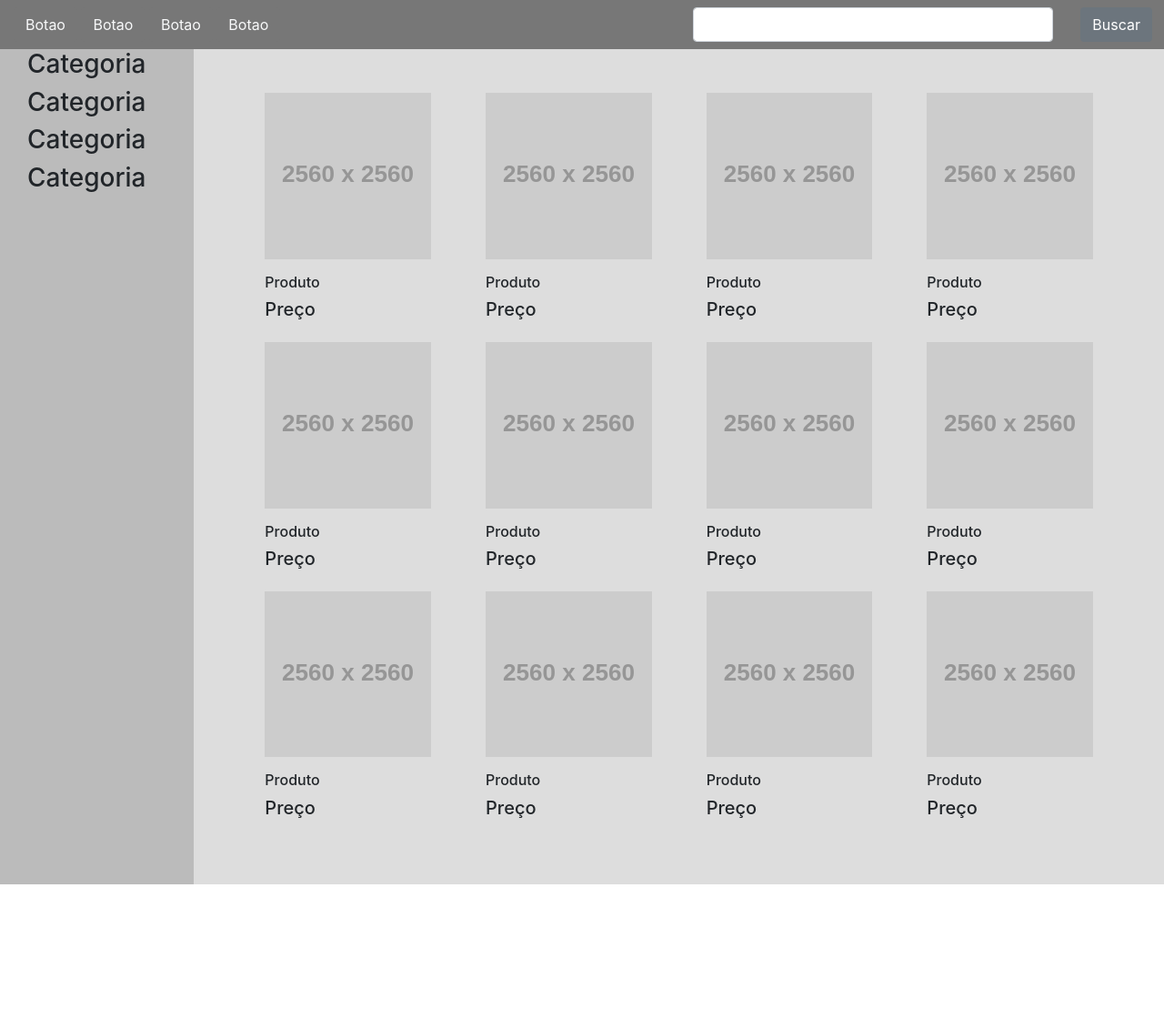
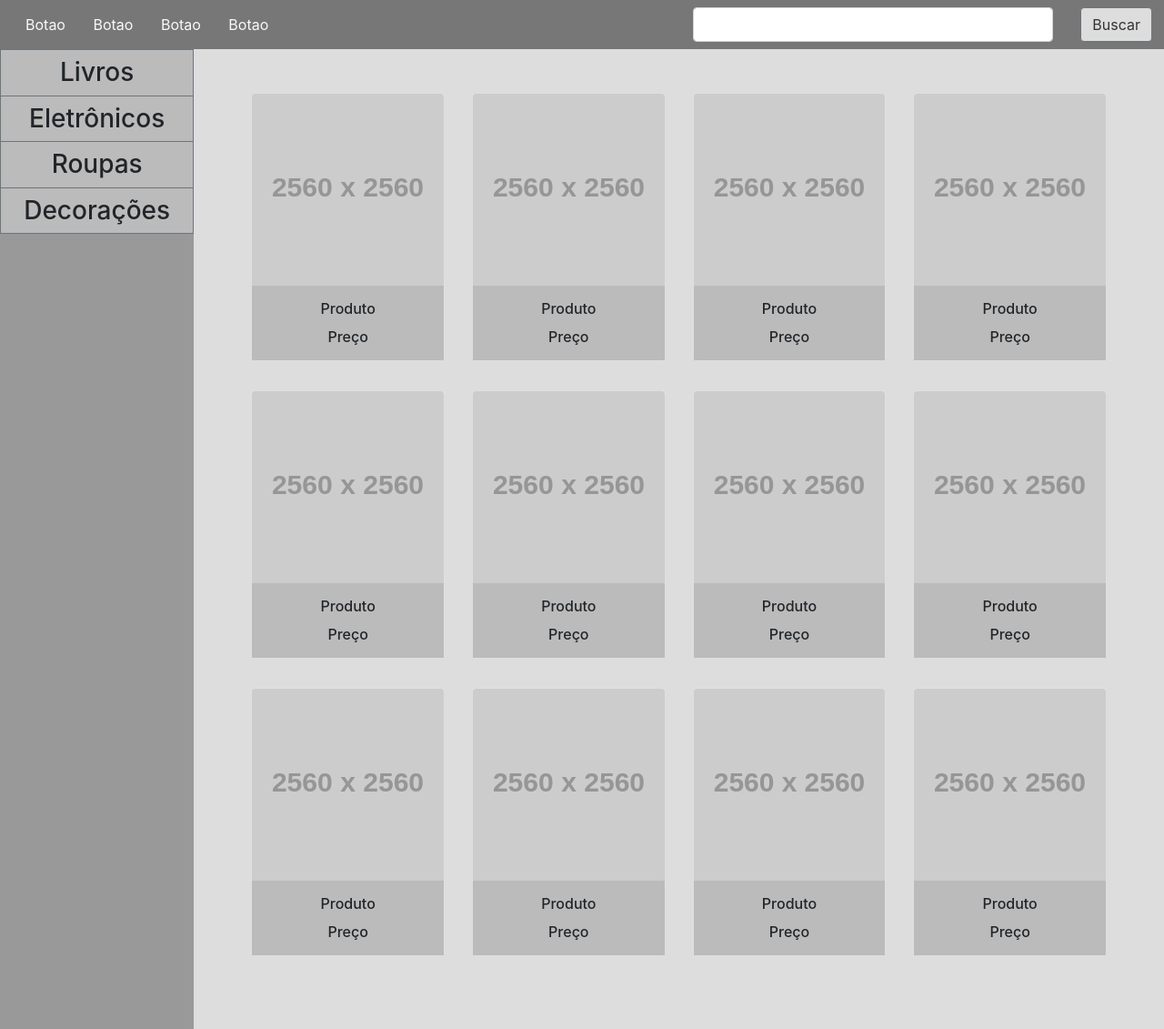
Before and after one commit to jlucartc/Templates, a plain HTML site: page ecommerce.html in a window 1280 px wide. Shown: the whole page at 91% size. Before the commit the page ends 972 px from the top, so only its background shows below. Drawn offline with nearby package versions, Linux system fonts and the light colour scheme; placeholder pictures from the web are drawn by us.

Commit message:
Dando uma atualizada nas templates

```diff
--- a/ecommerce.css
+++ b/ecommerce.css
@@ -131,6 +131,24 @@
 
 }
 
+.cinza-bg-5 {
+
+    background-color:#555555;
+
+}
+
+.cinza-bg-6 {
+
+    background-color:#333333;
+
+}
+
+.cinza-bg-7 {
+
+    background-color:#111111;
+
+}
+
 .cinza-fg-1 {
 
     color:#dddddd;
@@ -155,6 +173,24 @@
 
 }
 
+.cinza-fg-5 {
+
+    color:#555555;
+
+}
+
+.cinza-fg-6 {
+
+    color:#333333;
+
+}
+
+.cinza-fg-7 {
+
+    color:#111111;
+
+}
+
 #banner {
 
     background-image: url(https://cdn.pixabay.com/photo/2014/12/15/17/17/sailing-boat-569336_960_720.jpg);
--- a/ecommerce.html
+++ b/ecommerce.html
@@ -23,189 +23,243 @@
 
                 </div>
                 <div class="col-1">
-                    <button type="button" class="btn btn-secondary" name="button">Buscar</button>
+                    <button type="button" class="btn btn-secondary cinza-bg-1 cinza-fg-6" name="button">Buscar</button>
                 </div>
             </div>
             <div class="row">
-                <div class="col-2 cinza-bg-2">
+                <div class="col-md-2 col-lg-2 col-sm-12 cinza-bg-3 px-0">
                     <div class="container-fluid">
                         <div class="row">
-                            <div class="col-12">
-                                <h3>Categoria</h3>
+                            <div class="col-12 cinza-bg-2 border border-secondary border-bottom-0 my-auto">
+                                <h3 class="text-center align-middle m-0 py-2">Livros</h3>
                             </div>
-                            <div class="col-12">
-                                <h3>Categoria</h3>
+                        </div>
+                        <div class="row">
+                            <div class="col-12 cinza-bg-2 border border-secondary border-bottom-0 my-auto">
+                                <h3 class="text-center align-middle m-0 py-2">Eletrônicos</h3>
                             </div>
-                            <div class="col-12">
-                                <h3>Categoria</h3>
+                        </div>
+                        <div class="row">
+                            <div class="col-12 cinza-bg-2 border border-secondary border-bottom-0 my-auto">
+                                <h3 class="text-center align-middle m-0 py-2">Roupas</h3>
                             </div>
-                            <div class="col-12">
-                                <h3>Categoria</h3>
+                        </div>
+                        <div class="row">
+                            <div class="col-12 cinza-bg-2 border border-secondary my-auto">
+                                <h3 class="text-center align-middle m-0 py-2">Decorações</h3>
                             </div>
                         </div>
                     </div>
                 </div>
-                <div class="col-10 cinza-bg-1 p-5">
+                <div class="col-sm-12 col-md-10 col-lg-10 cinza-bg-1 p-5">
                     <div class="container-fluid">
-                        <div class="row">
-                            <div class="col-3">
+                        <div class="row mb-3">
+                            <div class="col-sm-6 col-md-3 col-lg-3 mb-sm-3">
+                                <div class="card">
                                 <div class="container-fluid">
-                                    <div class="row">
-                                        <div class="col-12">
-                                            <img src="https://dummyimage.com/2560x2560/bbbbbb/777777" class="img-fluid" alt="">
+                                    <div class="row rounded-top">
+                                        <div class="col-12 px-0">
+                                            <img src="https://dummyimage.com/2560x2560/999999/777777" class="img-fluid card-img-top" alt="">
                                         </div>
-                                        <div class="col-12 py-3">
-                                            <h6>Produto</h6>
-                                            <h5>Preço</h5>
+                                    </div>
+                                    <div class="row card-body cinza-bg-2 p-0 justify-content-center">
+                                        <div class="cinza-bg-2 col-12 py-3 px-0">
+                                            <h6 class="text-center card-title">Produto</h6>
+                                            <h6 class="text-center card-text">Preço</h6>
                                         </div>
                                     </div>
                                 </div>
+                                </div>
                             </div>
-                            <div class="col-3">
+                            <div class="col-sm-6 col-md-3 col-lg-3 mb-sm-3">
+                                <div class="card">
                                 <div class="container-fluid">
-                                    <div class="row">
-                                        <div class="col-12">
-                                            <img src="https://dummyimage.com/2560x2560/bbbbbb/777777" class="img-fluid" alt="">
+                                    <div class="row rounded-top">
+                                        <div class="col-12 px-0">
+                                            <img src="https://dummyimage.com/2560x2560/999999/777777" class="img-fluid card-img-top" alt="">
                                         </div>
-                                        <div class="col-12 py-3">
-                                            <h6>Produto</h6>
-                                            <h5>Preço</h5>
+                                    </div>
+                                    <div class="row card-body cinza-bg-2 p-0 justify-content-center">
+                                        <div class="cinza-bg-2 col-12 py-3 px-0">
+                                            <h6 class="text-center card-title">Produto</h6>
+                                            <h6 class="text-center card-text">Preço</h6>
                                         </div>
                                     </div>
                                 </div>
+                                </div>
                             </div>
-                            <div class="col-3">
+                            <div class="col-sm-6 col-md-3 col-lg-3 mb-sm-3">
+                                <div class="card">
                                 <div class="container-fluid">
-                                    <div class="row">
-                                        <div class="col-12">
-                                            <img src="https://dummyimage.com/2560x2560/bbbbbb/777777" class="img-fluid" alt="">
+                                    <div class="row rounded-top">
+                                        <div class="col-12 px-0">
+                                            <img src="https://dummyimage.com/2560x2560/999999/777777" class="img-fluid card-img-top" alt="">
                                         </div>
-                                        <div class="col-12 py-3">
-                                            <h6>Produto</h6>
-                                            <h5>Preço</h5>
+                                    </div>
+                                    <div class="row card-body cinza-bg-2 p-0 justify-content-center">
+                                        <div class="cinza-bg-2 col-12 py-3 px-0">
+                                            <h6 class="text-center card-title">Produto</h6>
+                                            <h6 class="text-center card-text">Preço</h6>
                                         </div>
                                     </div>
                                 </div>
+                                </div>
                             </div>
-                            <div class="col-3">
+                            <div class="col-sm-6 col-md-3 col-lg-3 mb-sm-3">
+                                <div class="card">
                                 <div class="container-fluid">
-                                    <div class="row">
-                                        <div class="col-12">
-                                            <img src="https://dummyimage.com/2560x2560/bbbbbb/777777" class="img-fluid" alt="">
+                                    <div class="row rounded-top">
+                                        <div class="col-12 px-0">
+                                            <img src="https://dummyimage.com/2560x2560/999999/777777" class="img-fluid card-img-top" alt="">
                                         </div>
-                                        <div class="col-12 py-3">
-                                            <h6>Produto</h6>
-                                            <h5>Preço</h5>
+                                    </div>
+                                    <div class="row card-body cinza-bg-2 p-0 justify-content-center">
+                                        <div class="cinza-bg-2 col-12 py-3 px-0">
+                                            <h6 class="text-center card-title">Produto</h6>
+                                            <h6 class="text-center card-text">Preço</h6>
                                         </div>
                                     </div>
                                 </div>
+                                </div>
                             </div>
                         </div>
-                        <div class="row">
-                            <div class="col-3">
+                        <div class="row mb-3">
+                            <div class="col-sm-6 col-md-3 col-lg-3 mb-sm-3">
+                                <div class="card">
                                 <div class="container-fluid">
-                                    <div class="row">
-                                        <div class="col-12">
-                                            <img src="https://dummyimage.com/2560x2560/bbbbbb/777777" class="img-fluid" alt="">
+                                    <div class="row rounded-top">
+                                        <div class="col-12 px-0">
+                                            <img src="https://dummyimage.com/2560x2560/999999/777777" class="img-fluid card-img-top" alt="">
                                         </div>
-                                        <div class="col-12 py-3">
-                                            <h6>Produto</h6>
-                                            <h5>Preço</h5>
+                                    </div>
+                                    <div class="row card-body cinza-bg-2 p-0 justify-content-center">
+                                        <div class="cinza-bg-2 col-12 py-3 px-0">
+                                            <h6 class="text-center card-title">Produto</h6>
+                                            <h6 class="text-center card-text">Preço</h6>
                                         </div>
                                     </div>
                                 </div>
+                                </div>
                             </div>
-                            <div class="col-3">
+                            <div class="col-sm-6 col-md-3 col-lg-3 mb-sm-3">
+                                <div class="card">
                                 <div class="container-fluid">
-                                    <div class="row">
-                                        <div class="col-12">
-                                            <img src="https://dummyimage.com/2560x2560/bbbbbb/777777" class="img-fluid" alt="">
+                                    <div class="row rounded-top">
+                                        <div class="col-12 px-0">
+                                            <img src="https://dummyimage.com/2560x2560/999999/777777" class="img-fluid card-img-top" alt="">
                                         </div>
-                                        <div class="col-12 py-3">
-                                            <h6>Produto</h6>
-                                            <h5>Preço</h5>
+                                    </div>
+                                    <div class="row card-body cinza-bg-2 p-0 justify-content-center">
+                                        <div class="cinza-bg-2 col-12 py-3 px-0">
+                                            <h6 class="text-center card-title">Produto</h6>
+                                            <h6 class="text-center card-text">Preço</h6>
                                         </div>
                                     </div>
                                 </div>
+                                </div>
                             </div>
-                            <div class="col-3">
+                            <div class="col-sm-6 col-md-3 col-lg-3 mb-sm-3">
+                                <div class="card">
                                 <div class="container-fluid">
-                                    <div class="row">
-                                        <div class="col-12">
-                                            <img src="https://dummyimage.com/2560x2560/bbbbbb/777777" class="img-fluid" alt="">
+                                    <div class="row rounded-top">
+                                        <div class="col-12 px-0">
+                                            <img src="https://dummyimage.com/2560x2560/999999/777777" class="img-fluid card-img-top" alt="">
                                         </div>
-                                        <div class="col-12 py-3">
-                                            <h6>Produto</h6>
-                                            <h5>Preço</h5>
+                                    </div>
+                                    <div class="row card-body cinza-bg-2 p-0 justify-content-center">
+                                        <div class="cinza-bg-2 col-12 py-3 px-0">
+                                            <h6 class="text-center card-title">Produto</h6>
+                                            <h6 class="text-center card-text">Preço</h6>
                                         </div>
                                     </div>
                                 </div>
+                                </div>
                             </div>
-                            <div class="col-3">
+                            <div class="col-sm-6 col-md-3 col-lg-3 mb-sm-3">
+                                <div class="card">
                                 <div class="container-fluid">
-                                    <div class="row">
-                                        <div class="col-12">
-                                            <img src="https://dummyimage.com/2560x2560/bbbbbb/777777" class="img-fluid" alt="">
+                                    <div class="row rounded-top">
+                                        <div class="col-12 px-0">
+                                            <img src="https://dummyimage.com/2560x2560/999999/777777" class="img-fluid card-img-top" alt="">
                                         </div>
-                                        <div class="col-12 py-3">
-                                            <h6>Produto</h6>
-                                            <h5>Preço</h5>
+                                    </div>
+                                    <div class="row card-body cinza-bg-2 p-0 justify-content-center">
+                                        <div class="cinza-bg-2 col-12 py-3 px-0">
+                                            <h6 class="text-center card-title">Produto</h6>
+                                            <h6 class="text-center card-text">Preço</h6>
                                         </div>
                                     </div>
                                 </div>
+                                </div>
                             </div>
                         </div>
-                        <div class="row">
-                            <div class="col-3">
+                        <div class="row mb-3">
+                            <div class="col-sm-6 col-md-3 col-lg-3 mb-sm-3">
+                                <div class="card">
                                 <div class="container-fluid">
-                                    <div class="row">
-                                        <div class="col-12">
-                                            <img src="https://dummyimage.com/2560x2560/bbbbbb/777777" class="img-fluid" alt="">
+                                    <div class="row rounded-top">
+                                        <div class="col-12 px-0">
+                                            <img src="https://dummyimage.com/2560x2560/999999/777777" class="img-fluid card-img-top" alt="">
                                         </div>
-                                        <div class="col-12 py-3">
-                                            <h6>Produto</h6>
-                                            <h5>Preço</h5>
+                                    </div>
+                                    <div class="row card-body cinza-bg-2 p-0 justify-content-center">
+                                        <div class="cinza-bg-2 col-12 py-3 px-0">
+                                            <h6 class="text-center card-title">Produto</h6>
+                                            <h6 class="text-center card-text">Preço</h6>
                                         </div>
                                     </div>
                                 </div>
+                                </div>
                             </div>
-                            <div class="col-3">
+                            <div class="col-sm-6 col-md-3 col-lg-3 mb-sm-3">
+                                <div class="card">
                                 <div class="container-fluid">
-                                    <div class="row">
-                                        <div class="col-12">
-                                            <img src="https://dummyimage.com/2560x2560/bbbbbb/777777" class="img-fluid" alt="">
+                                    <div class="row rounded-top">
+                                        <div class="col-12 px-0">
+                                            <img src="https://dummyimage.com/2560x2560/999999/777777" class="img-fluid card-img-top" alt="">
                                         </div>
-                                        <div class="col-12 py-3">
-                                            <h6>Produto</h6>
-                                            <h5>Preço</h5>
+                                    </div>
+                                    <div class="row card-body cinza-bg-2 p-0 justify-content-center">
+                                        <div class="cinza-bg-2 col-12 py-3 px-0">
+                                            <h6 class="text-center card-title">Produto</h6>
+                                            <h6 class="text-center card-text">Preço</h6>
                                         </div>
                                     </div>
                                 </div>
+                                </div>
                             </div>
-                            <div class="col-3">
+                            <div class="col-sm-6 col-md-3 col-lg-3 mb-sm-3">
+                                <div class="card">
                                 <div class="container-fluid">
-                                    <div class="row">
-                                        <div class="col-12">
-                                            <img src="https://dummyimage.com/2560x2560/bbbbbb/777777" class="img-fluid" alt="">
+                                    <div class="row rounded-top">
+                                        <div class="col-12 px-0">
+                                            <img src="https://dummyimage.com/2560x2560/999999/777777" class="img-fluid card-img-top" alt="">
                                         </div>
-                                        <div class="col-12 py-3">
-                                            <h6>Produto</h6>
-                                            <h5>Preço</h5>
+                                    </div>
+                                    <div class="row card-body cinza-bg-2 p-0 justify-content-center">
+                                        <div class="cinza-bg-2 col-12 py-3 px-0">
+                                            <h6 class="text-center card-title">Produto</h6>
+                                            <h6 class="text-center card-text">Preço</h6>
                                         </div>
                                     </div>
                                 </div>
+                                </div>
                             </div>
-                            <div class="col-3">
+                            <div class="col-sm-6 col-md-3 col-lg-3 mb-sm-3">
+                                <div class="card">
                                 <div class="container-fluid">
-                                    <div class="row">
-                                        <div class="col-12">
-                                            <img src="https://dummyimage.com/2560x2560/bbbbbb/777777" class="img-fluid" alt="">
-                                        </div>
-                                        <div class="col-12 py-3">
-                                            <h6>Produto</h6>
-                                            <h5>Preço</h5>
+                                    <div class="row rounded-top">
+                                        <div class="col-12 px-0">
+                                            <img src="https://dummyimage.com/2560x2560/999999/777777" class="img-fluid card-img-top" alt="">
                                         </div>
                                     </div>
+                                    <div class="row card-body cinza-bg-2 p-0 justify-content-center">
+                                        <div class="cinza-bg-2 col-12 py-3 px-0">
+                                            <h6 class="text-center card-title">Produto</h6>
+                                            <h6 class="text-center card-text">Preço</h6>
+                                        </div>
+                                    </div>
+                                </div>
                                 </div>
                             </div>
                         </div>
```
Also changed, not shown: portal.css (+24 -0 lines), portal.html (+14 -14 lines), parceiros.jpg (added), projetos.jpg (added), quemsomos.jpeg (added).
